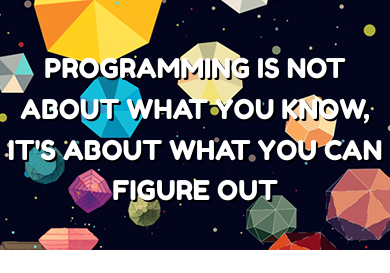
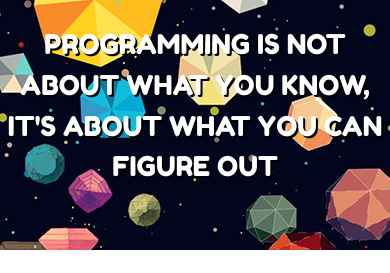
Before and after one commit to StefanoBisio/stefanobisio.github.io, a plain HTML site: page index.html in a window 390 px wide. Shown: the top 273 px of the page. Drawn offline with nearby package versions, Linux system fonts and the light colour scheme.

Commit message:
responsive fix

```diff
--- a/index.html
+++ b/index.html
@@ -28,7 +28,7 @@
 <body>
   <div id="header">
     <div class="slide"></div>
-    <span class="quoteText py-5">Programming is not about what you know, it's about what you can figure out</span>
+    <span class="quoteText py-4">Programming is not about what you know, it's about what you can figure out</span>
   </div>
 
     <div class="container">
```
